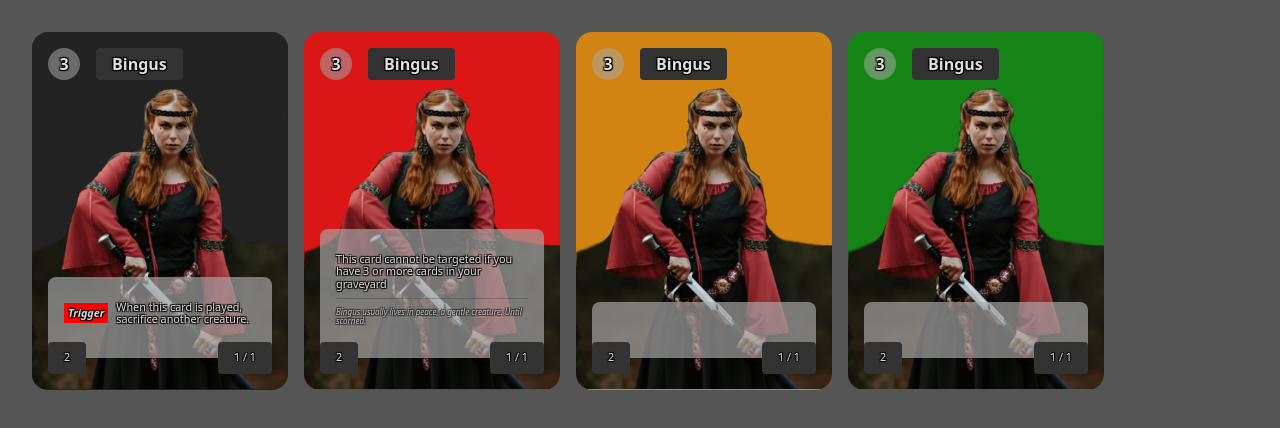
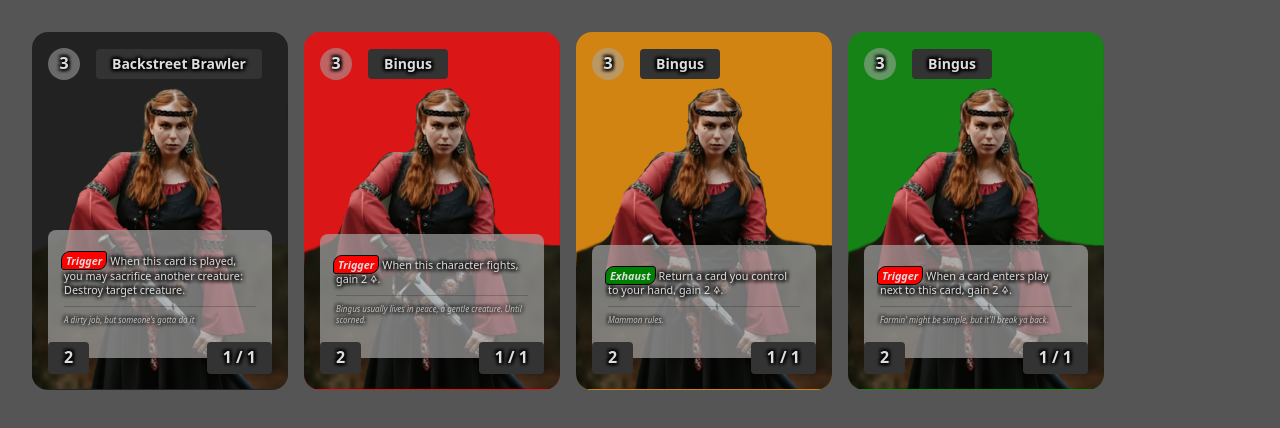
Before and after one commit to Koneke/force, a React (Vite) app: page / in a window 1280 px wide. Shown: the top 428 px of the page. Built offline with nearby package versions, Linux system fonts and the light colour scheme.

Commit message:
style style blah blah

```diff
--- a/src/App.tsx
+++ b/src/App.tsx
@@ -1,5 +1,46 @@
-import { Card } from "./card";
+import { Card, type Rule } from "./card";
 import "./App.css";
+
+const energy = "🜍"
+
+function trigger(text: string): Rule {
+  return ({
+    type: "labeled",
+    label: "Trigger",
+    color: "red",
+    text,
+  })
+}
+
+function exhaust(text: string): Rule {
+  return ({
+    type: "labeled",
+    label: "Exhaust",
+    color: "green",
+    text,
+  })
+}
+
+function flavor(text: string): Rule {
+  return ({
+    type: "flavor",
+    text,
+  })
+}
+
+const backstreetBrawler: Card = {
+  name: "Backstreet Brawler",
+  color: "black",
+  cost: 3,
+  image: "warrior-princess",
+  rules: [
+    trigger("When this card is played, you may sacrifice another creature: Destroy target creature."),
+    flavor("A dirty job, but someone's gotta do it"),
+  ],
+  constructionCost: 2,
+  power: 1,
+  toughness: 1,
+}
 
 function App() {
   console.log("bing");
@@ -9,13 +50,10 @@ function App() {
         color="black"
         cost={3}
         constructionCost={2}
-        name="Bingus"
+        name="Backstreet Brawler"
         rules={[
-          {
-            type: "labeled",
-            label: "Trigger",
-            text: "When this card is played, sacrifice another creature.",
-          },
+          trigger("When this card is played, you may sacrifice another creature: Destroy target creature."),
+          flavor("A dirty job, but someone's gotta do it"),
         ]}
       />
       <Card
@@ -24,14 +62,8 @@ function App() {
         constructionCost={2}
         name="Bingus"
         rules={[
-          {
-            type: "plain",
-            text: "This card cannot be targeted if you have 3 or more cards in your graveyard",
-          },
-          {
-            type: "flavor",
-            text: "Bingus usually lives in peace, a gentle creature. Until scorned.",
-          }
+          trigger(`When this character fights, gain 2 ${energy}.`),
+          flavor("Bingus usually lives in peace, a gentle creature. Until scorned."),
         ]}
       />
       <Card
@@ -39,14 +71,25 @@ function App() {
         cost={3}
         constructionCost={2}
         name="Bingus"
-        rules={[]}
+        rules={[
+          {
+            type: "labeled",
+            label: "Exhaust",
+            color: "green",
+            text: `Return a card you control to your hand, gain 2 ${energy}.`,
+          },
+          flavor("Mammon rules."),
+        ]}
       />
       <Card
         color="green"
         cost={3}
         constructionCost={2}
         name="Bingus"
-        rules={[]}
+        rules={[
+          trigger(`When a card enters play next to this card, gain 2 ${energy}.`),
+          flavor("Farmin' might be simple, but it'll break ya back."),
+        ]}
       />
     </div>
   );
--- a/src/card.module.scss
+++ b/src/card.module.scss
@@ -6,10 +6,10 @@
   --text-light: #ddd;
   --text-dark: #111;
   --outline:
-    -1px -1px 1px black,
-     1px -1px 1px black,
-    -1px  1px 1px black,
-     1px  1px 1px black;
+    -2px -2px 3px black,
+     2px -2px 3px black,
+    -2px  2px 3px black,
+     2px  2px 3px black;
 
   background-color: var(--card-color);
   color: var(--text-color);
@@ -26,6 +26,7 @@
 
   position: relative;
   overflow: hidden;
+  line-height: 1.35;
 }
 
 .cardRed {
@@ -60,6 +61,7 @@
 
 .header {
   display: flex;
+  // align-items: flex-start;
   align-items: center;
 
   --inset: 1rem;
@@ -71,16 +73,17 @@
 }
 
 .name {
-  height: 2rem;
+  // height: 2rem;
   display: flex;
   align-items: center;
-  padding: 0 1rem;
+  padding: 0.375rem 1rem;
   box-sizing: border-box;
   background-color: #333;
   border-radius: 0.25rem;
-  font-size: 1rem;
+  font-size: 0.875rem;
   font-weight: 700;
   text-shadow: var(--outline);
+  //margin-top: 0.125rem;
 }
 
 
@@ -88,6 +91,7 @@
   --size: 2rem;
   aspect-ratio: 1;
   width: var(--size);
+  min-width: var(--size);
   border-radius: var(--size);
   background-color: #aaa8;
   display: flex;
@@ -106,15 +110,19 @@
   box-sizing: border-box;
   position: relative;
   border-radius: 0.5rem;
-  text-shadow: var(--outline);
 }
 
-.ruleText {
+.ruleTextWrapper {
   display: flex;
   flex-direction: column;
   justify-content: flex-start;
   padding-top: 0.5rem;
   gap: 0.5rem;
+  // text-shadow: var(--outline);
+}
+
+.ruleText {
+  text-shadow: var(--outline);
 }
 
 .divider {
@@ -133,6 +141,9 @@
   justify-content: center;
   padding: 0 1rem;
   text-shadow: var(--outline);
+
+  font-size: 1rem;
+  font-weight: 700;
 }
 
 .power {
@@ -147,17 +158,20 @@
   justify-content: center;
   padding: 0 1rem;
   text-shadow: var(--outline);
-}
 
-.labeled {
-  display: flex;
-  gap: 0.5rem;
-  align-items: center;
+  font-size: 1rem;
+  font-weight: 700;
 }
 
 .label {
-  background-color: #f00;
+  // background-color: #f00;
   font-style: italic;
-  padding: 0.25rem;
+  padding: 0.0625rem 0.25rem;
+  // border-radius: 0.125rem;
+  border-radius: 0.5rem 0.125rem;
   font-weight: 700;
+  margin-left: -0.125rem;
+  margin-right: 0.25rem;
+  outline: 1px solid black;
+  text-shadow: unset; // silly, but eugh
 }
--- a/src/card.tsx
+++ b/src/card.tsx
@@ -15,6 +15,17 @@ function toCssClass(color: Color) {
     case "green":
       return styles.cardGreen;
   }
+}
+
+export type Card = {
+  name: string;
+  color: Color;
+  cost: number;
+  image: string;
+  rules: Rule[];
+  constructionCost: number;
+  power: number;
+  toughness: number;
 }
 
 export function Card({
@@ -54,7 +65,7 @@ function Rules({
 }) {
   return (
     <div className={styles.rules}>
-      <div className={styles.ruleText}>
+      <div className={styles.ruleTextWrapper}>
         {rules[0] && <Rule rule={rules[0]} />}
         {rules.length > 1 && rules.slice(1).map(r => (
           <>
@@ -69,33 +80,51 @@ function Rules({
   );
 }
 
-type Rule =
+export type Rule =
   | { type: "plain"; text: string }
   | { type: "flavor"; text: string }
-  | { type: "labeled"; label: string; text: string };
+  | { type: "labeled"; label: string; color: string; text: string };
 
 function Rule({ rule }: { rule: Rule }) {
   switch (rule.type) {
     case "plain":
-      return <div>{rule.text}</div>;
+      return <div className={styles.ruleText}>{rule.text}</div>;
     case "flavor":
-      return <div style={{
-        fontStyle: "italic",
-        opacity: "0.7",
-        fontSize: "0.5rem",
-      }}>{rule.text}</div>;
+      return <div
+        className={styles.ruleText}
+        style={{
+          fontStyle: "italic",
+          opacity: "0.7",
+          fontSize: "0.5rem",
+        }}
+      >
+        {rule.text}
+      </div>;
     case "labeled":
-      return <Labeled label={rule.label}>{rule.text}</Labeled>;
+      return <Labeled
+        label={rule.label}
+        color={rule.color}
+      >{rule.text}</Labeled>;
     default:
       return null;
   }
 }
 
-function Labeled({ label, children }: { label: string; children: ReactNode }) {
+function Labeled({
+  label,
+  color,
+  children,
+}: {
+  label: string;
+  color: string;
+  children: ReactNode
+}) {
   return (
-    <div className={styles.labeled}>
-      <div className={styles.label}>{label}</div>
-      <div>{children}</div>
+    <div>
+      <span className={styles.label} style={{ background: color }}>
+        {label}
+      </span>
+      <span className={styles.ruleText}>{children}</span>
     </div>
   );
 }
```
Also changed, not shown: public/farmer.png (added), 1 other file (tests, documents, lock files or other folders).
